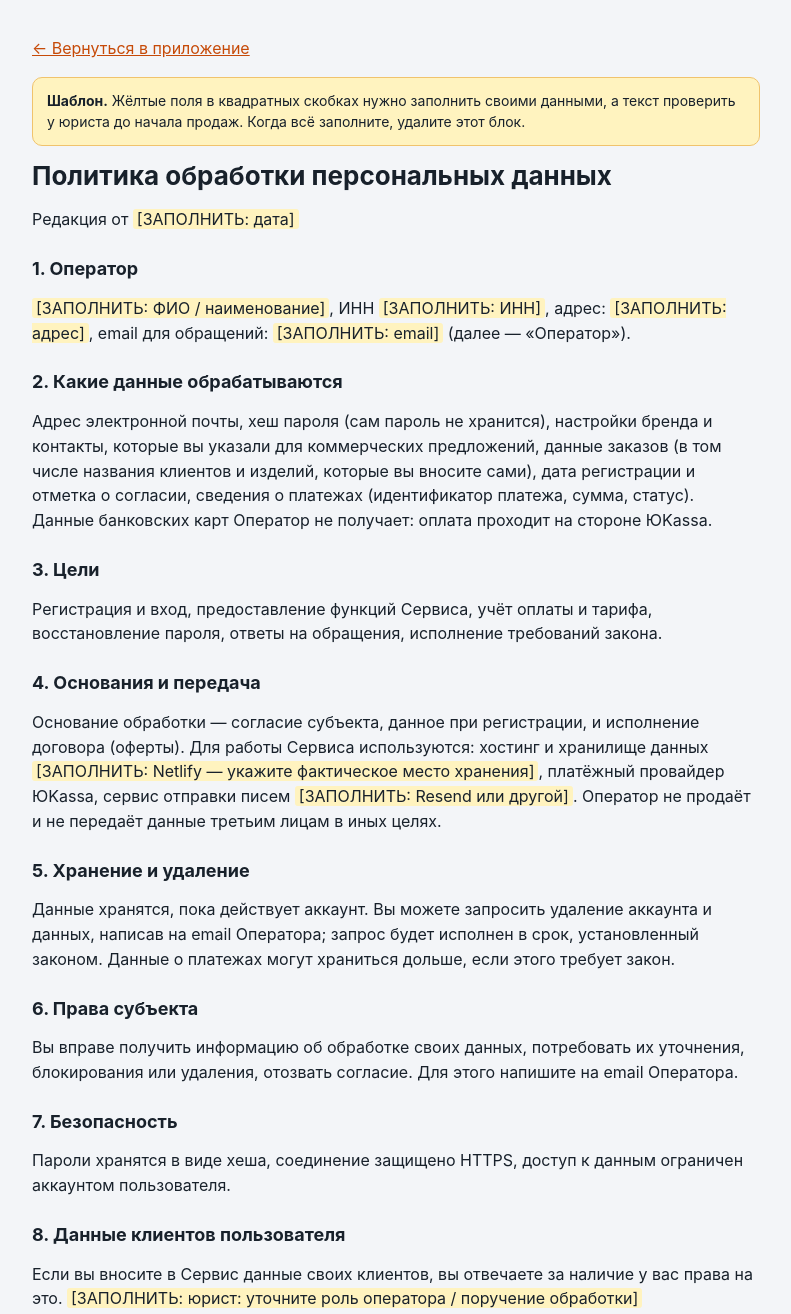
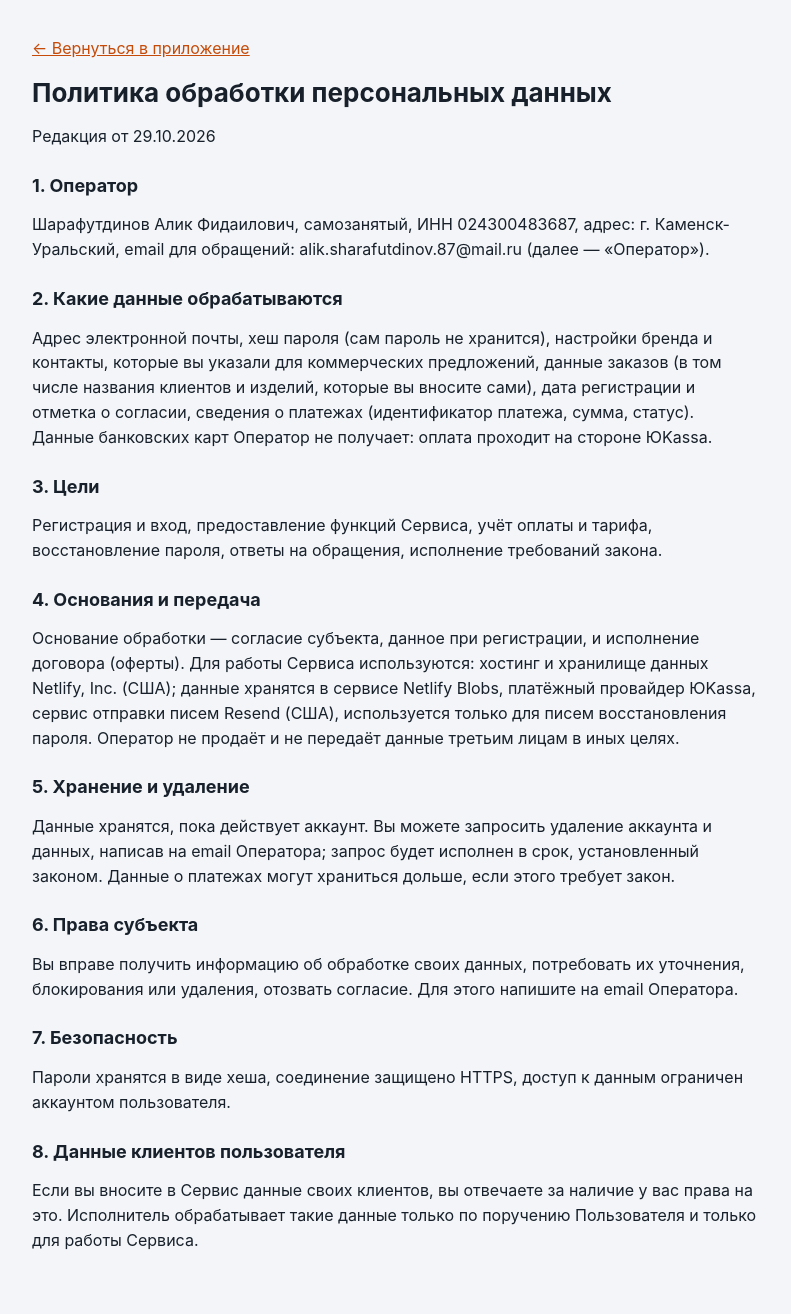
Before and after one commit to WOODMET/mastercalc-netlify, a website: page privacy.html in a window 1280 px wide. Shown: the whole page, without its empty margins (244-1035 px from the left). Drawn offline with Linux system fonts and the light colour scheme.

Commit message:
Add files via upload

```diff
--- a/privacy.html
+++ b/privacy.html
@@ -2,13 +2,12 @@
 <html lang="ru"><head><meta charset="utf-8"><meta name="viewport" content="width=device-width, initial-scale=1">
 <title>Политика конфиденциальности</title><link rel="stylesheet" href="/styles.css"></head><body><main class="legal">
 <p><a href="/">← Вернуться в приложение</a></p>
-<p class="warn"><b>Шаблон.</b> Жёлтые поля в квадратных скобках нужно заполнить своими данными, а текст проверить у юриста до начала продаж. Когда всё заполните, удалите этот блок.</p>
 
 <h1>Политика обработки персональных данных</h1>
-<p>Редакция от <span class="todo">[ЗАПОЛНИТЬ: дата]</span></p>
+<p>Редакция от 29.10.2026</p>
 
 <h2>1. Оператор</h2>
-<p><span class="todo">[ЗАПОЛНИТЬ: ФИО / наименование]</span>, ИНН <span class="todo">[ЗАПОЛНИТЬ: ИНН]</span>, адрес: <span class="todo">[ЗАПОЛНИТЬ: адрес]</span>, email для обращений: <span class="todo">[ЗАПОЛНИТЬ: email]</span> (далее — «Оператор»).</p>
+<p>Шарафутдинов Алик Фидаилович, самозанятый, ИНН 024300483687, адрес: г. Каменск-Уральский, email для обращений: alik.sharafutdinov.87@mail.ru (далее — «Оператор»).</p>
 
 <h2>2. Какие данные обрабатываются</h2>
 <p>Адрес электронной почты, хеш пароля (сам пароль не хранится), настройки бренда и контакты, которые вы указали для коммерческих предложений, данные заказов (в том числе названия клиентов и изделий, которые вы вносите сами), дата регистрации и отметка о согласии, сведения о платежах (идентификатор платежа, сумма, статус). Данные банковских карт Оператор не получает: оплата проходит на стороне ЮKassa.</p>
@@ -17,7 +16,7 @@
 <p>Регистрация и вход, предоставление функций Сервиса, учёт оплаты и тарифа, восстановление пароля, ответы на обращения, исполнение требований закона.</p>
 
 <h2>4. Основания и передача</h2>
-<p>Основание обработки — согласие субъекта, данное при регистрации, и исполнение договора (оферты). Для работы Сервиса используются: хостинг и хранилище данных <span class="todo">[ЗАПОЛНИТЬ: Netlify — укажите фактическое место хранения]</span>, платёжный провайдер ЮKassa, сервис отправки писем <span class="todo">[ЗАПОЛНИТЬ: Resend или другой]</span>. Оператор не продаёт и не передаёт данные третьим лицам в иных целях.</p>
+<p>Основание обработки — согласие субъекта, данное при регистрации, и исполнение договора (оферты). Для работы Сервиса используются: хостинг и хранилище данных Netlify, Inc. (США); данные хранятся в сервисе Netlify Blobs, платёжный провайдер ЮKassa, сервис отправки писем Resend (США), используется только для писем восстановления пароля. Оператор не продаёт и не передаёт данные третьим лицам в иных целях.</p>
 
 <h2>5. Хранение и удаление</h2>
 <p>Данные хранятся, пока действует аккаунт. Вы можете запросить удаление аккаунта и данных, написав на email Оператора; запрос будет исполнен в срок, установленный законом. Данные о платежах могут храниться дольше, если этого требует закон.</p>
@@ -29,5 +28,5 @@
 <p>Пароли хранятся в виде хеша, соединение защищено HTTPS, доступ к данным ограничен аккаунтом пользователя.</p>
 
 <h2>8. Данные клиентов пользователя</h2>
-<p>Если вы вносите в Сервис данные своих клиентов, вы отвечаете за наличие у вас права на это. <span class="todo">[ЗАПОЛНИТЬ: юрист: уточните роль оператора / поручение обработки]</span></p>
+<p>Если вы вносите в Сервис данные своих клиентов, вы отвечаете за наличие у вас права на это. Исполнитель обрабатывает такие данные только по поручению Пользователя и только для работы Сервиса.</p>
 </main></body></html>
```
Also changed, not shown: offer.html (+4 -5 lines).
